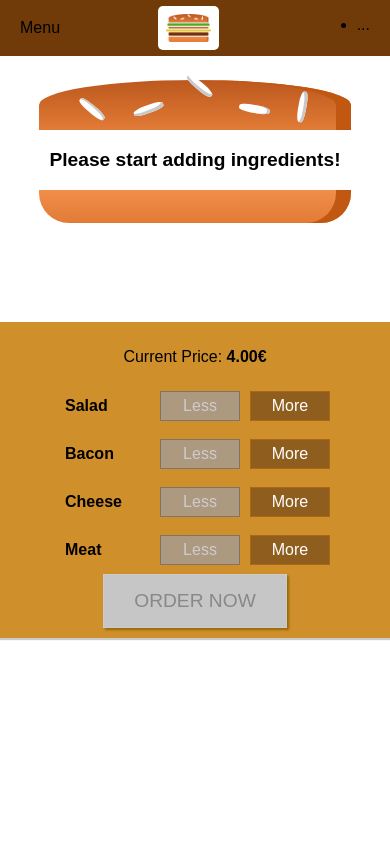
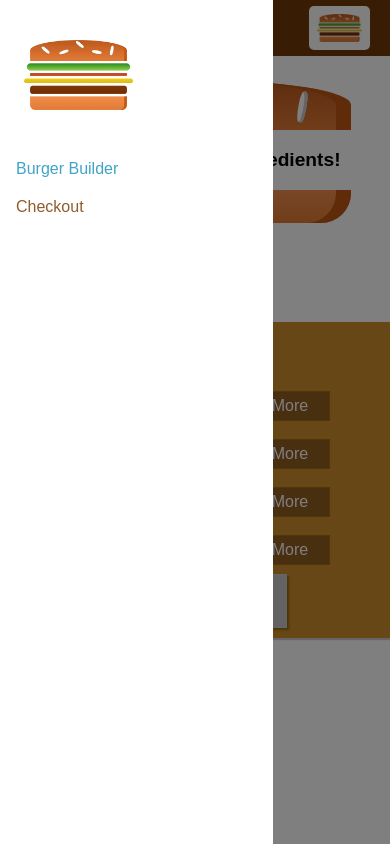
Before and after one commit to kDarocha/burger, a React app: page / in a window 390 px wide. Built offline with nearby package versions, Linux system fonts and the light colour scheme.

Commit message:
Handle navigations and mobile devices

```diff
--- a/src/components/Layout/Layout.js
+++ b/src/components/Layout/Layout.js
@@ -3,10 +3,12 @@ import React from 'react';
 import Aux from '../../hoc/Auxs';
 import classes from './Layout.css';
 import ToolBar from '../Navigation/Toolbar/Toolbar';
+import SideDrawer from '../Navigation/SideDrawer/SideDrawer';
 
 const layout = (props) => (
   <Aux>
     <ToolBar />
+    <SideDrawer />
     <main className={classes.Content}>
       {props.children}
     </main>
--- a/src/components/Logo/Logo.css
+++ b/src/components/Logo/Logo.css
@@ -1,5 +1,5 @@
 .Logo {
-  height: 80%;
+  height: 100%;
   padding: 8px;
   box-sizing: border-box;
   border-radius: 5px;
--- /dev/null
+++ b/src/components/Navigation/NavigationItems/NavigationItem/NavigationItem.css
@@ -0,0 +1,44 @@
+.NavigationItem {
+  display: block;
+  width: 100%;
+  margin: 10px 0;
+  box-sizing: border-box;
+}
+
+.NavigationItem a {
+  box-sizing: border-box;
+  width: 100%;
+  color: #8F5C2C;
+  text-decoration: none;
+}
+
+.NavigationItem a:hover,
+.NavigationItem a:active,
+.NavigationItem a.active {
+  color: #40A4C8;
+}
+
+@media (min-width: 500px) {
+  .NavigationItem {
+    display: flex;
+    width: auto;
+    height: 100%;
+    align-items: center;
+    margin: 0;
+  }
+
+  .NavigationItem a {
+    height: 100%;
+    padding: 16px 10px;
+    border-bottom: 4px solid transparent;
+    color: white;
+  }
+
+  .NavigationItem a:hover,
+  .NavigationItem a:active,
+  .NavigationItem a.active {
+    background-color: #8F5C2C;
+    border-bottom-color: #40A4C8;
+    color: white;
+  }
+}
--- /dev/null
+++ b/src/components/Navigation/NavigationItems/NavigationItem/NavigationItem.js
@@ -0,0 +1,13 @@
+import React from 'react';
+
+import classes from './NavigationItem.css';
+
+const navigationItem = (props) => (
+  <li className={classes.NavigationItem}>
+    <a
+      href={props.link}
+      className={props.active ? classes.active : ''}>{props.children}</a>
+  </li>
+);
+
+export default navigationItem;
--- /dev/null
+++ b/src/components/Navigation/NavigationItems/NavigationItems.css
@@ -0,0 +1,15 @@
+.NavigationItems {
+  display: flex;
+  height: 100%;
+  flex-flow: column;
+  align-items: center;
+  margin: 0;
+  padding: 0;
+  list-style: none;
+}
+
+@media (min-width: 500px) {
+  .NavigationItems {
+    flex-flow: row;
+  }
+}
--- /dev/null
+++ b/src/components/Navigation/NavigationItems/NavigationItems.js
@@ -0,0 +1,13 @@
+import React from 'react';
+
+import NavigationItem from './NavigationItem/NavigationItem';
+import classes from './NavigationItems.css';
+
+const navigationItems = () => (
+  <ul className={classes.NavigationItems}>
+    <NavigationItem link="/" active>Burger Builder</NavigationItem>
+    <NavigationItem link="/">Checkout</NavigationItem>
+  </ul>
+);
+
+export default navigationItems;
--- /dev/null
+++ b/src/components/Navigation/SideDrawer/SideDrawer.css
@@ -0,0 +1,32 @@
+.SideDrawer {
+  position: fixed;
+  box-sizing: border-box;
+  width: 280px;
+  height: 100%;
+  max-width: 70%;
+  top: 0;
+  left: 0;
+  padding: 32px 16px;
+  z-index: 200;
+  background-color: white;
+  transition: 0.3s ease-out;
+}
+
+@media (min-width: 500px) {
+  .SideDrawer {
+    display: none;
+  }
+}
+
+.Open {
+  transform: translateX(0);
+}
+
+.Close {
+  transform: translateX(-100%);
+}
+
+.Logo {
+  height: 11%;
+  margin-bottom: 32px;
+}
--- /dev/null
+++ b/src/components/Navigation/SideDrawer/SideDrawer.js
@@ -0,0 +1,25 @@
+import React from 'react';
+
+import Logo from '../../Logo/Logo';
+import NavigationItems from '../NavigationItems/NavigationItems';
+import Backdrop from '../../UI/Backdrop/Backdrop';
+import Aux from '../../../hoc/Auxs';
+import classes from './SideDrawer.css';
+
+const sideDrawer = (props) => {
+  return (
+    <Aux>
+      <Backdrop show />
+      <div className={classes.SideDrawer}>
+        <div className={classes.Logo}>
+          <Logo />
+        </div>
+        <nav>
+          <NavigationItems />
+        </nav>
+      </div>
+    </Aux>
+  );
+};
+
+export default sideDrawer;
--- a/src/components/Navigation/Toolbar/Toolbar.css
+++ b/src/components/Navigation/Toolbar/Toolbar.css
@@ -16,3 +16,13 @@
 .Toolbar nav {
   height: 100%;
 }
+
+.Logo {
+  height: 80%;
+}
+
+@media (max-width: 499px) {
+  .DesktopOnly {
+    display: none;
+  }
+}
--- a/src/components/Navigation/Toolbar/Toolbar.js
+++ b/src/components/Navigation/Toolbar/Toolbar.js
@@ -2,15 +2,16 @@ import React from 'react';
 
 import classes from './Toolbar.css';
 import Logo from '../../Logo/Logo';
+import NavigationItems from '../NavigationItems/NavigationItems';
 
 const toolbar = (props) => (
   <header className={classes.Toolbar}>
     <div>Menu</div>
-    <Logo />
-    <nav>
-        <ul>
-          <li>...</li>
-        </ul>
+    <div className={classes.Logo}>
+      <Logo />
+    </div>
+    <nav className={classes.DesktopOnly}>
+      <NavigationItems />
     </nav>
   </header>
 );
```
